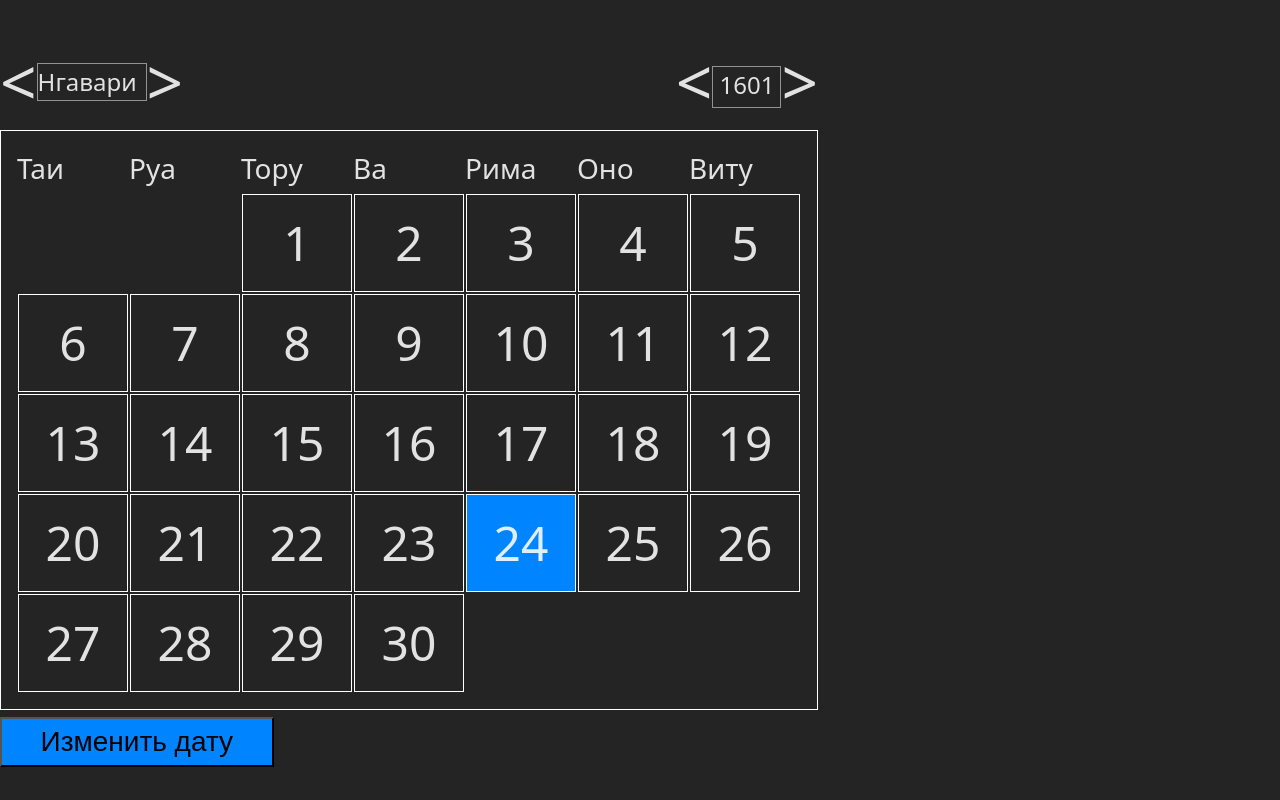
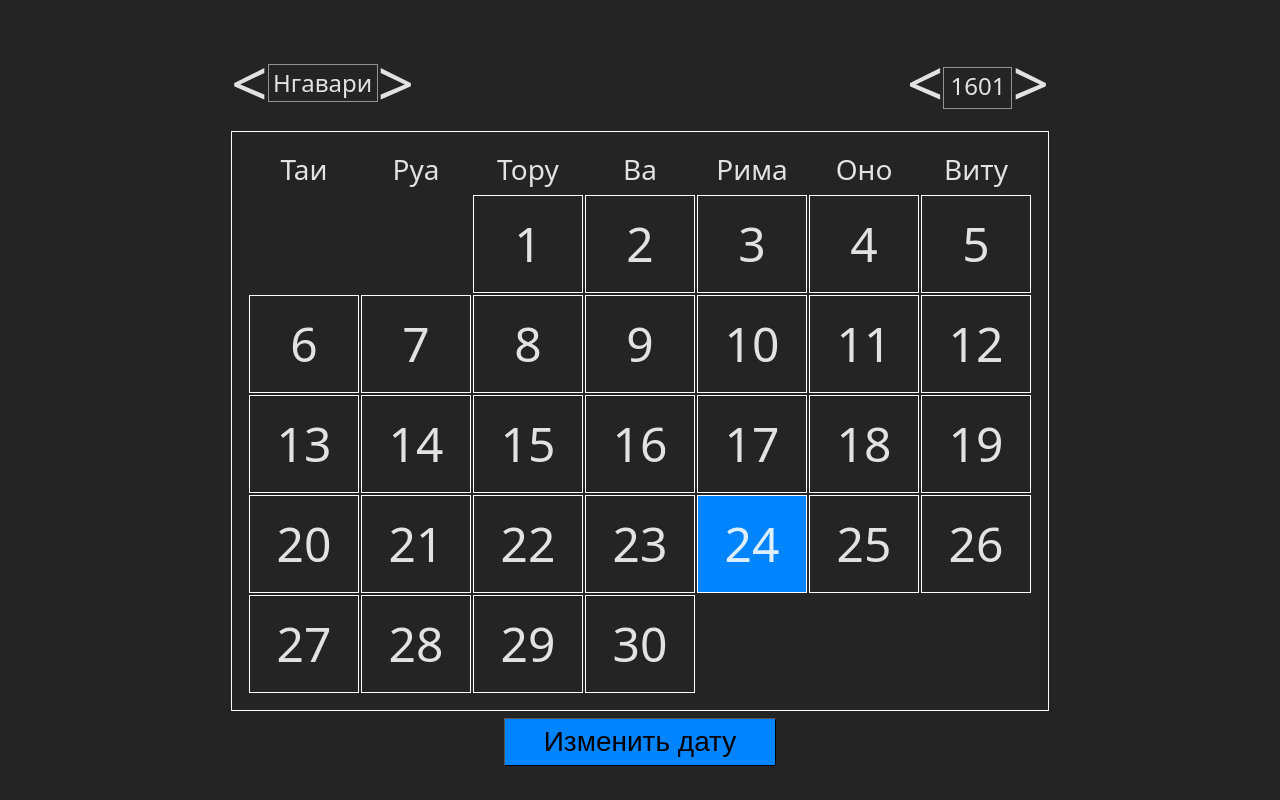
Before and after one commit to dillank82/serband-calendar, a React (Vite) app: page / in a window 1280 px wide. Built offline with nearby package versions, Linux system fonts and the light colour scheme.

Commit message:
add button styles and root styles from App to index.css

```diff
--- a/src/index.css
+++ b/src/index.css
@@ -13,6 +13,13 @@
   -moz-osx-font-smoothing: grayscale;
 }
 
+#root {
+  max-width: 1280px;
+  margin: 0 auto;
+  padding: 2rem;
+  text-align: center;
+}
+
 body {
   margin: 0;
   display: flex;
@@ -26,3 +33,8 @@ body {
   cursor: pointer;
   font-size: 4em;
 }
+
+button {
+  border-width: 1px;
+  cursor: pointer;
+}
```
